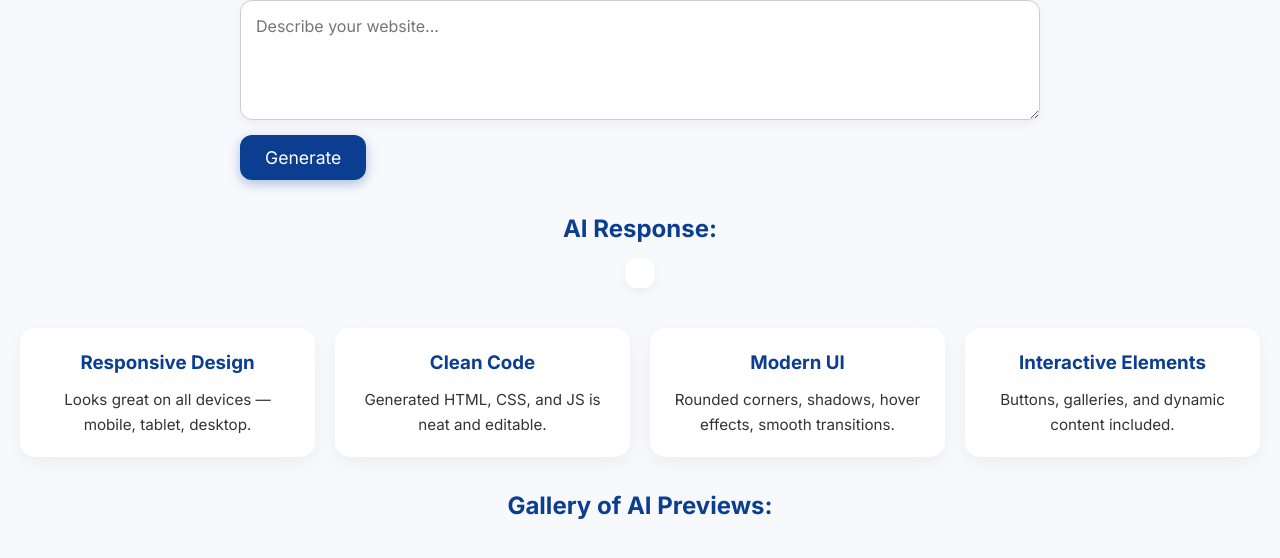
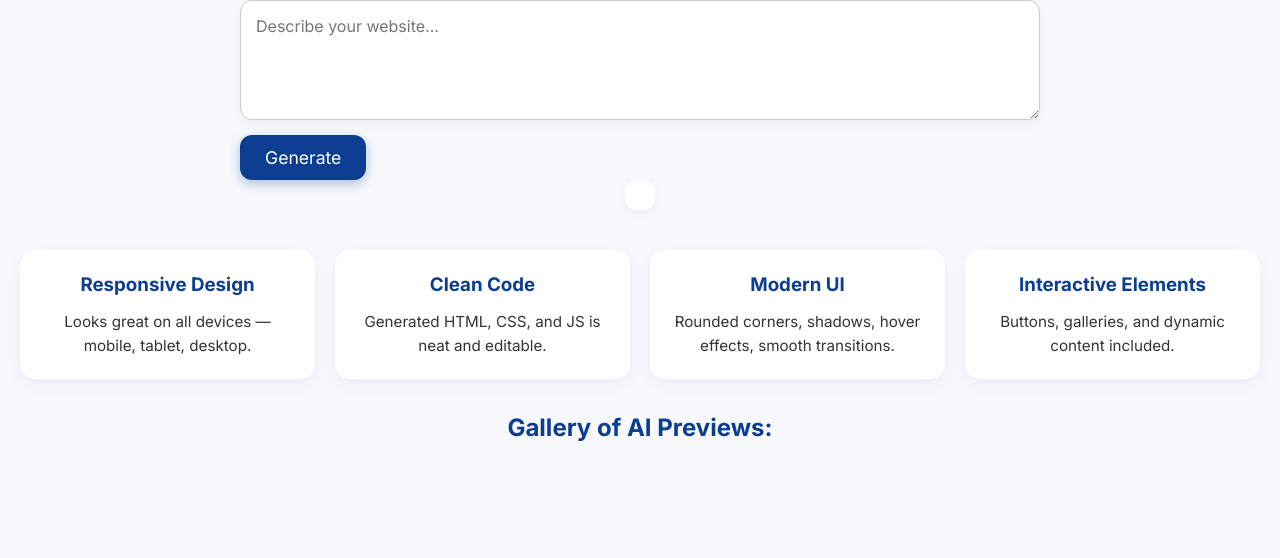
Before and after one commit to farleisx/Newrepso, a website: page index.html in a window 1280 px wide. Shown: the part 94-652 px from the top of the page. Drawn offline with Linux system fonts and the light colour scheme.

Commit message:
Update index.html

```diff
--- a/index.html
+++ b/index.html
@@ -62,7 +62,6 @@
   <button id="generate">Generate</button>
 </div>
 
-<h2>AI Response:</h2>
 <pre id="response"></pre>
 
 <div class="features">
```
